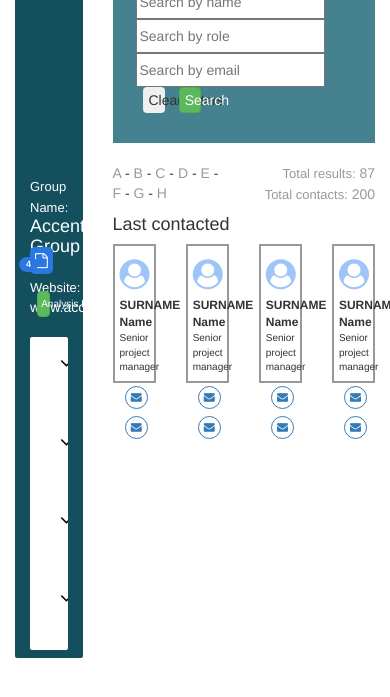
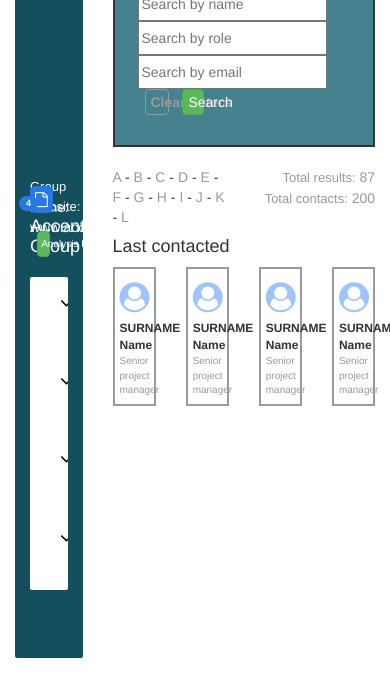
Before and after one commit to babycasper123/Accenture_task, a plain HTML site: page index.html in a window 390 px wide. Shown: the part 161-858 px from the top of the page. Drawn offline with Linux system fonts and the light colour scheme.

Commit message:
Monday-final-code

```diff
--- a/css/style.css
+++ b/css/style.css
@@ -17,10 +17,9 @@ body{
     padding: 8px 15px 8px 15px;
     border-radius: 2px;
 }
-.left-nav , .primary-content{
+.left-nav , .scroll-content{
     margin-top: 7vh;
 }
-
 .edit-company{
     color: white;
     font-size: 20px;
@@ -33,7 +32,6 @@ body{
     height: 17px;
     font-size: 13px;
 }
-
 .last-analys{
     color: #FFFFFF;
     float:right;
@@ -53,11 +51,20 @@ body{
 .title{
     font-size: 13px;
 }
-.group-name{
+.group-name h4{
     margin: 0px;
 }
 .website{
-    margin-top: 20px;
+    position: absolute;
+    -webkit-transform: translate(-50%, -50%);
+    -moz-transform: translate(-50%, -50%);
+    -ms-transform: translate(-50%, -50%);
+    -o-transform: translate(-50%, -50%);
+    transform: translate(-50%, -50%);
+    top: 50%;
+    left: 50%;
+    margin-left: 15px;
+    width: 100%;
 }
 .website a{
     color: white;
@@ -66,7 +73,6 @@ body{
     width: 100%;
     min-height: 20vh;
 }
-
 .file-count{
     font-size: 15px;
     padding: 5px;
@@ -115,17 +121,19 @@ body{
     margin-left: 10px;
     vertical-align: middle;
 }
-
 .search{
     margin-left: 10px;
     padding: 2px 5px 2px 5px;
     width: 10%;
 }
-
 .search-clear{
     margin-left: 10px;
     padding: 2px 5px 2px 5px;
-    width: 10%;
+    width: 11%;
+    background-color: transparent;
+    border-color: #999999;
+    color: #999999;
+    font-weight: 600;
 }
 .collapse-bar.open{
     background-color: #E6E6E6;
@@ -146,6 +154,7 @@ body{
 .search-filter{
     background-color: #45818E;
     padding: 30px 20px 30px 20px;
+    border: 2px solid;
 }
 .search-inputs{
     margin-right: 20px;
@@ -179,25 +188,53 @@ body{
     font-size: 30px;
     color: #9FC5F8;
 }
-.mail-phone{
-}
 .info{
     font-size: 10px;
     display: inline-block;
 }
 .contact-btns{
+    float: right;
+    font-size: 10px;
+    opacity: 0;
+    transition: opacity 0.40s ease-in-out;
+    -moz-transition: opacity 0.40s ease-in-out;
+    -webkit-transition: opacity 0.40s ease-in-out;
+}
+.mail-button,.phone-button{
     font-size: 11px;
     padding: 0px;
     margin: 5px 0 0 0;
-    float: right;
     display: inline-block;
-}
-.contact-btns i{
     border: 1px solid;
     border-radius: 50%;
-    padding: 5px;
+    width: 23px;
+    height: 23px;
+    line-height: 1;
+}
+.mail-button{
+    color:#2A78E4;
+}
+.phone-button{
+    color: #4BA112;
+}
+.mail-button:hover{
+background-color: #2A78E4;
+color: white;
+}
+.phone-button:hover{
+    color: white;
+    background-color: #4BA112;
 }
 .vcard-name{
     font-weight: 600;
     font-size: 12px;
 }
+.vcard-designation{
+    color: #999999;
+}
+.contact-card:hover .contact-btns{
+    opacity: 1.0;
+    transition: opacity .40s ease-in-out;
+    -moz-transition: opacity .40s ease-in-out;
+    -webkit-transition: opacity .40s ease-in-out;
+}
--- a/index.html
+++ b/index.html
@@ -21,7 +21,6 @@
 
         <div class="container-fluid">
                 <div class="row">
-
                         <div class="col-xs-3 affix">
                                 <div class="left-nav">
                                         <div class="edit">
@@ -38,13 +37,15 @@
 
                                         <div class="row row-eq-height">
                                                 <div class="col-xs-5">
-                                                        <img class="company-img" src="images/company-logo.jpg" alt="Company Logo">
+                                                        <img class="company-img" src="images/company-logo.jpg" alt="Company-Logo">
                                                 </div>
                                                 <div class="col-xs-7">
                                                         <div class="company-descr">
                                                                 <div class="group">
                                                                         <span class="title">Group Name:</span>
-                                                                        <h4 class="group-name">Accenture Group</h4>
+                                                                        <div class="group-name">
+                                                                                <h4>Accenture Group</h4>
+                                                                        </div>
                                                                 </div>
                                                                 <div class="website">
                                                                         <span class="title">Website:</span>
@@ -61,9 +62,7 @@
                                                 </div>
                                         </div>
 
-
                                         <div class="collapse-holder">
-
                                                 <div class="collapse-bar" data-toggle="collapse" data-target="#collapse1">
                                                         <span class="collapse-arrow"><i class="fa fa-angle-down"></i></span>
                                                         <span class="collapse-title">Entity</span>
@@ -114,10 +113,6 @@
                                                         <li>Startup</li>
                                                 </ul>
                                         </div>
-
-
-
-
                                 </div>
                         </div>
 
@@ -125,7 +120,7 @@
 
 
                         <div class="col-xs-9 col-xs-offset-3">
-                                <div class="primary-content">
+                                <div class="scroll-content">
                                                 <div class="search-box">
                                                         <div class="search-header">
                                                                 <h3>Entity - Contacts</h3>
@@ -160,6 +155,10 @@
                                                                 <li><a href="#" title="Search-F">F</a></li>
                                                                 <li><a href="#" title="Search-G">G</a></li>
                                                                 <li><a href="#" title="Search-H">H</a></li>
+                                                                <li><a href="#" title="Search-I">I</a></li>
+                                                                <li><a href="#" title="Search-J">J</a></li>
+                                                                <li><a href="#" title="Search-K">K</a></li>
+                                                                <li><a href="#" title="Search-L">L</a></li>
                                                         </ul>
                                                     </div>
 
@@ -178,7 +177,7 @@
                                                 </div>
 
                                                 <div class="row">
-                                                    <div class="col-lg-12">
+                                                    <div class="col-xs-12">
                                                         <div class="vcard-header">
                                                             <h4>Last contacted</h4>
                                                         </div>
@@ -186,7 +185,6 @@
                                                 </div>
 
                                                 <div class="row">
-
                                                         <div class="col-xs-3">
                                                                 <div class="contact-card">
                                                                 <span class="contact-image">
@@ -195,12 +193,14 @@
 
                                                                 <span class="info">
                                                                         <span class="vcard-name">SURNAME Name</span>
-                                                                     <div>Senior project manager</div>
+                                                                        <div class="vcard-designation">
+                                                                                <span>Senior project manager</span>
+                                                                        </div>
                                                                 </span>
 
                                                                 <span class="contact-btns">
-                                                                <button type="button" class="btn btn-link contact-btns"><i class="fa fa-envelope" aria-hidden="true"></i></button>
-                                                                <button type="button" class="btn btn-link contact-btns"><i class="fa fa-envelope" aria-hidden="true"></i></button>
+                                                                        <button type="button" class="btn btn-link mail-button"><i class="fa fa-envelope"></i></button>
+                                                                        <button type="button" class="btn btn-link phone-button"><i class="fa fa-phone"></i></button>
                                                                 </span>
                                                                 </div>
                                                         </div>
@@ -213,12 +213,14 @@
 
                                                                 <span class="info">
                                                                         <span class="vcard-name">SURNAME Name</span>
-                                                                     <div>Senior project manager</div>
+                                                                        <div class="vcard-designation">
+                                                                                <span>Senior project manager</span>
+                                                                        </div>
                                                                 </span>
 
                                                                 <span class="contact-btns">
-                                                                <button type="button" class="btn btn-link contact-btns"><i class="fa fa-envelope" aria-hidden="true"></i></button>
-                                                                <button type="button" class="btn btn-link contact-btns"><i class="fa fa-envelope" aria-hidden="true"></i></button>
+                                                                        <button type="button" class="btn btn-link mail-button"><i class="fa fa-envelope"></i></button>
+                                                                        <button type="button" class="btn btn-link phone-button"><i class="fa fa-phone"></i></button>
                                                                 </span>
                                                                 </div>
                                                         </div>
@@ -231,12 +233,14 @@
 
                                                                 <span class="info">
                                                                         <span class="vcard-name">SURNAME Name</span>
-                                                                     <div>Senior project manager</div>
+                                                                        <div class="vcard-designation">
+                                                                                <span>Senior project manager</span>
+                                                                        </div>
                                                                 </span>
 
                                                                 <span class="contact-btns">
-                                                                <button type="button" class="btn btn-link contact-btns"><i class="fa fa-envelope" aria-hidden="true"></i></button>
-                                                                <button type="button" class="btn btn-link contact-btns"><i class="fa fa-envelope" aria-hidden="true"></i></button>
+                                                                        <button type="button" class="btn btn-link mail-button"><i class="fa fa-envelope"></i></button>
+                                                                        <button type="button" class="btn btn-link phone-button"><i class="fa fa-phone"></i></button>
                                                                 </span>
                                                                 </div>
                                                         </div>
@@ -249,21 +253,17 @@
 
                                                                 <span class="info">
                                                                         <span class="vcard-name">SURNAME Name</span>
-                                                                     <div>Senior project manager</div>
+                                                                        <div class="vcard-designation">
+                                                                                <span>Senior project manager</span>
+                                                                        </div>
                                                                 </span>
 
                                                                 <span class="contact-btns">
-                                                                <button type="button" class="btn btn-link contact-btns"><i class="fa fa-envelope" aria-hidden="true"></i></button>
-                                                                <button type="button" class="btn btn-link contact-btns"><i class="fa fa-envelope" aria-hidden="true"></i></button>
+                                                                        <button type="button" class="btn btn-link mail-button"><i class="fa fa-envelope"></i></button>
+                                                                        <button type="button" class="btn btn-link phone-button"><i class="fa fa-phone"></i></button>
                                                                 </span>
                                                                 </div>
                                                         </div>
-
-
-
-
-
-
                                                 </div>
 
                                 </div>
@@ -272,10 +272,6 @@
         </div>
 
 
-
-
-
-
 <script src="js/jquery.min.js"></script>
 <script src="js/bootstrap.min.js"></script>
 <script src="js/custom.js"></script>
--- a/js/custom.js
+++ b/js/custom.js
@@ -1,4 +1,6 @@
+
+// Left panel toggle
 
 $('.collapse-bar').click(function(){
-$(this).toggleClass('open');
+    $(this).toggleClass('open');
 })
```
Lines whose indentation alone changed are shown as unchanged.
